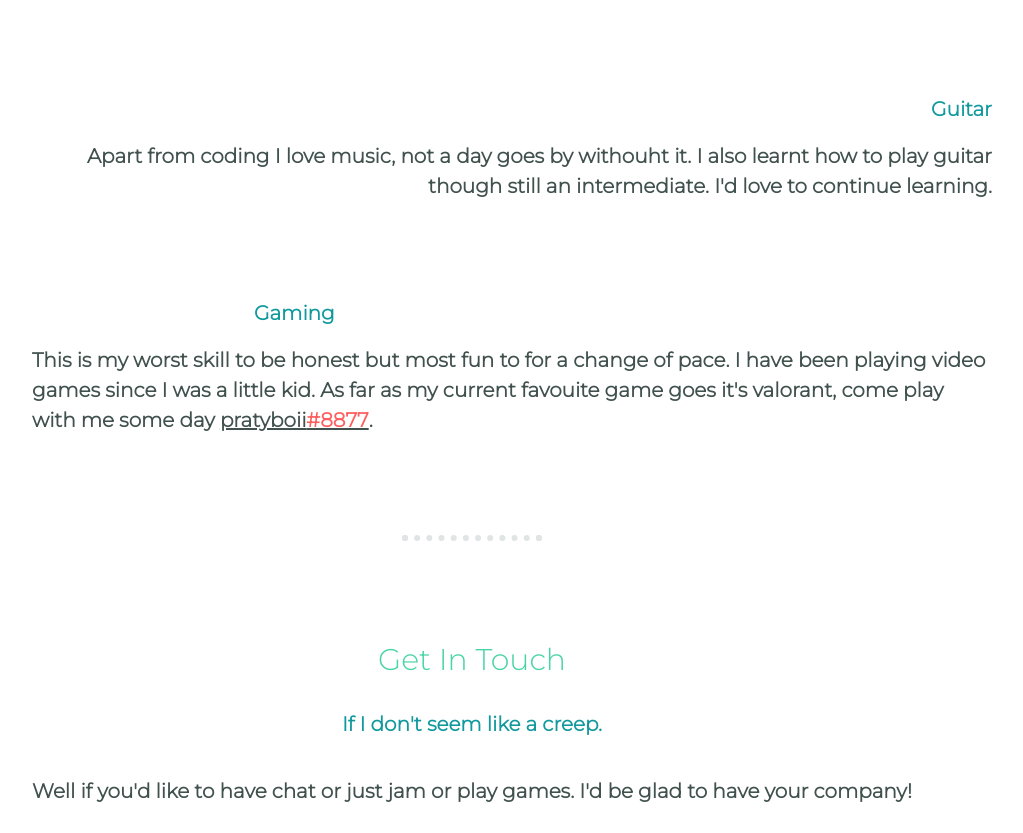
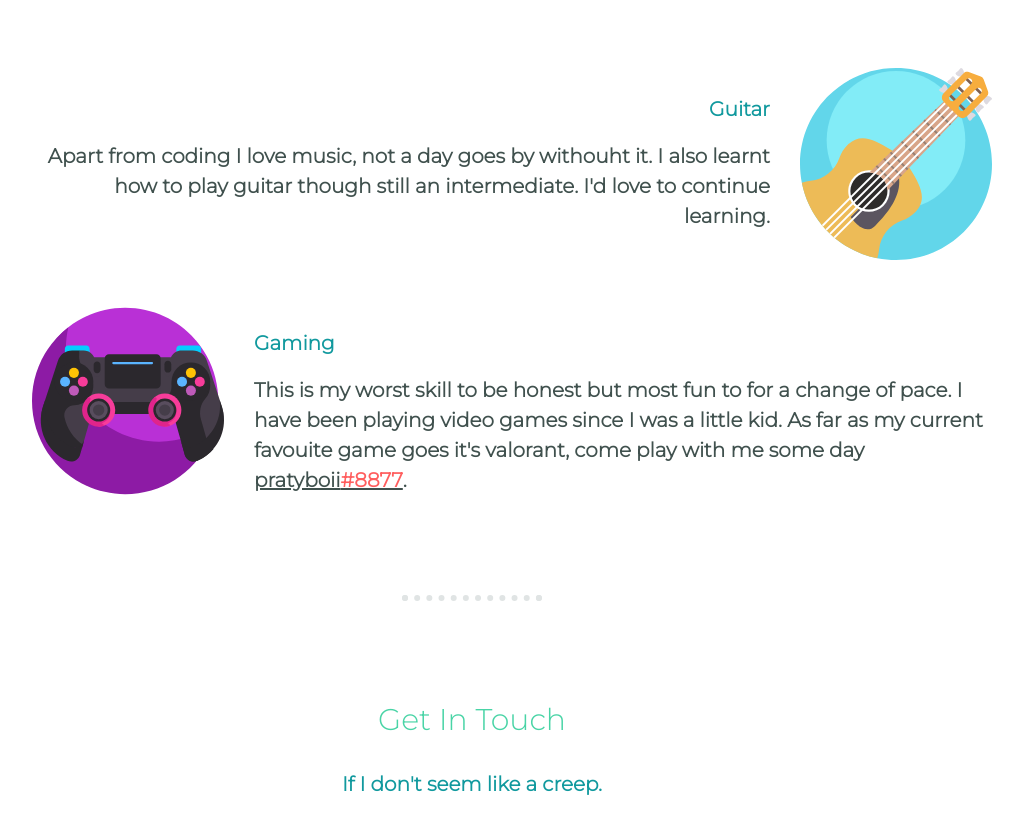
Before and after one commit to BajajPratyush/my-site, a plain HTML site: page index.html in a window 1280 px wide. Shown: the part 1684-2517 px from the top of the page, without its empty margins (168-1191 px from the left). Drawn offline with Linux system fonts and the light colour scheme; the site is published under a folder, as on GitHub Pages, so addresses that start at the root find nothing.

Commit message:
Update index.html

```diff
--- a/index.html
+++ b/index.html
@@ -35,13 +35,13 @@
                 <p>As far as languages go I'm pretty confident in C++ and JAVA. I'm still learning new stuff slowly and I love to working on new stuff. This is my first completely designed website and I'd like to keep learning.</p>
             </div>
             <div class="skill-rows">
-                <img class="gui" src="/CSS - My Site Images/guitar-instrument.svg" alt="">
+                <img class="gui" src="CSS - My Site Images/guitar-instrument.svg" alt="">
                 <h3>Guitar</h3>
                 <p>Apart from coding I love music, not a day goes by withouht it. I also learnt how to play guitar though still an intermediate. I'd love to continue learning.</p>
                 </https:>
             </div>
             <div class="skill-row">
-                <img class="skill" src="/CSS - My Site Images/controller.svg" alt="">
+                <img class="skill" src="CSS - My Site Images/controller.svg" alt="">
                 <h3>Gaming</h3>
                 <p>This is my worst skill to be honest but most fun to for a change of pace. I have been playing video games since I was a little kid. As far as my current favouite game goes it's valorant, come play with me some day <span class="pro">pratyboii<span class="valorant">#8877</span></span>.
                 </p>
```
